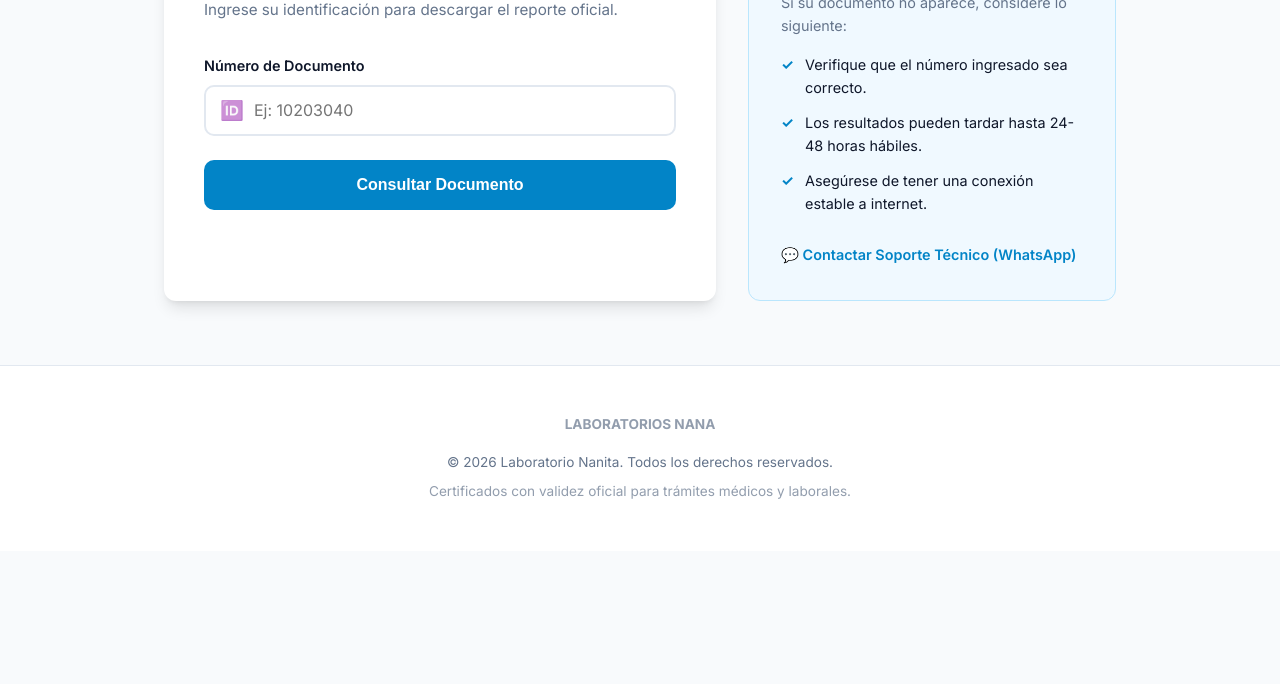
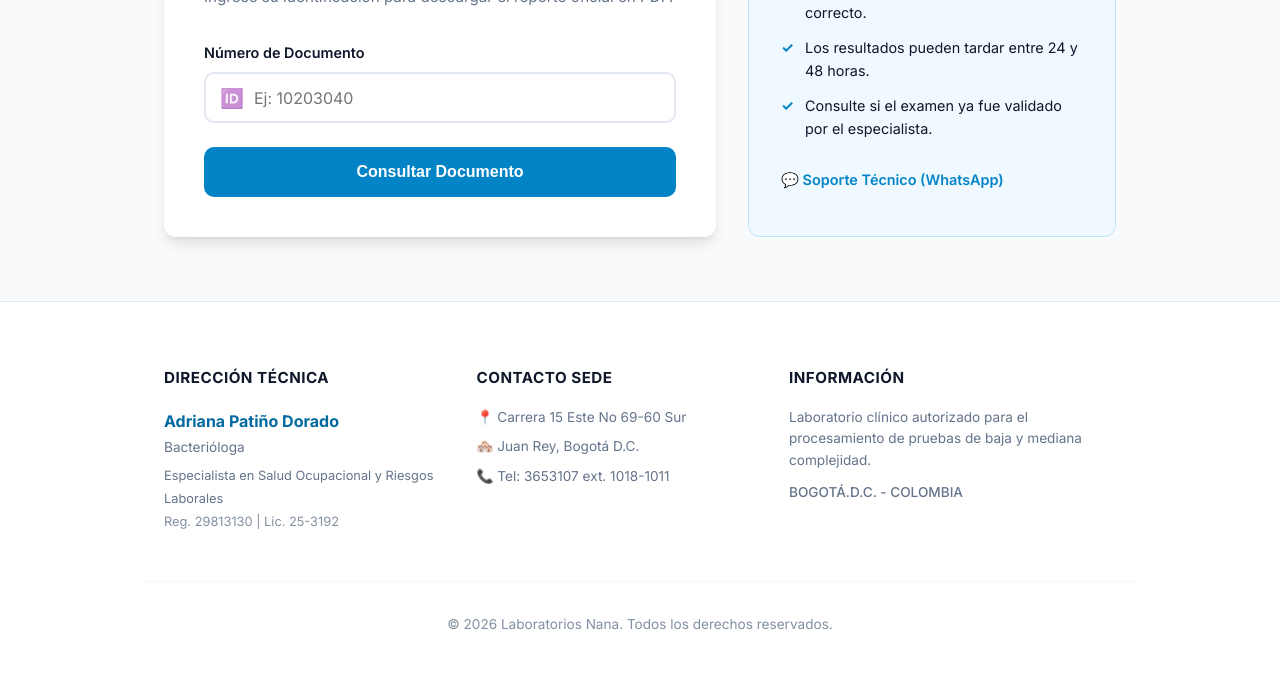
Before and after one commit to jsierrat982/consultacertificados, a plain HTML site: page index.html in a window 1280 px wide. Shown: the part 393-1077 px from the top of the page. Before the commit the page ends 944 px from the top, so only its background shows below. Drawn offline with Linux system fonts and the light colour scheme.

Commit message:
Update index.html

```diff
--- a/index.html
+++ b/index.html
@@ -84,10 +84,6 @@
             font-weight: bold;
         }
 
-        .logo-text strong {
-            color: var(--text-dark);
-        }
-
         /* --- HERO SECTION --- */
         .hero {
             background: linear-gradient(135deg, var(--primary), var(--secondary));
@@ -123,7 +119,6 @@
             .portal-layout {
                 grid-template-columns: 1.5fr 1fr;
             }
-            .hero h1 { font-size: 2.5rem; }
         }
 
         /* --- TARJETA DE BÚSQUEDA --- */
@@ -201,21 +196,15 @@
             font-weight: 700;
             cursor: pointer;
             transition: all 0.2s;
-            display: flex;
-            align-items: center;
-            justify-content: center;
-            gap: 0.5rem;
         }
 
         .btn-submit:hover {
             background: var(--primary-dark);
-            transform: translateY(-1px);
         }
 
         .btn-submit:disabled {
             background: #94a3b8;
             cursor: not-allowed;
-            transform: none;
         }
 
         /* --- MENSAJES DE ESTADO --- */
@@ -285,24 +274,61 @@
             font-size: 0.9rem;
         }
 
-        .support-link:hover {
-            text-decoration: underline;
-        }
-
-        /* --- FOOTER --- */
+        /* --- FOOTER PROFESIONAL --- */
         footer {
             background: var(--white);
-            padding: 3rem 0;
+            padding: 4rem 0 3rem 0;
             margin-top: 4rem;
             border-top: 1px solid #e2e8f0;
-            text-align: center;
             color: var(--text-light);
             font-size: 0.85rem;
         }
 
-        .footer-logo {
+        .footer-grid {
+            display: grid;
+            gap: 2.5rem;
+            grid-template-columns: 1fr;
+        }
+
+        @media (min-width: 768px) {
+            .footer-grid {
+                grid-template-columns: 1fr 1fr 1.2fr;
+                text-align: left;
+            }
+        }
+
+        .footer-section h4 {
+            color: var(--text-dark);
             margin-bottom: 1rem;
-            opacity: 0.7;
+            font-size: 0.95rem;
+            text-transform: uppercase;
+            letter-spacing: 0.5px;
+        }
+
+        .professional-info {
+            line-height: 1.8;
+        }
+
+        .prof-name {
+            color: var(--primary-dark);
+            font-weight: 700;
+            font-size: 1rem;
+            display: block;
+        }
+
+        .contact-item {
+            display: flex;
+            align-items: center;
+            gap: 0.5rem;
+            margin-bottom: 0.5rem;
+        }
+
+        .copyright-bar {
+            margin-top: 3rem;
+            padding-top: 2rem;
+            border-top: 1px solid #f1f5f9;
+            text-align: center;
+            opacity: 0.8;
         }
     </style>
 </head>
@@ -320,18 +346,17 @@
     <header class="hero">
         <div class="container">
             <h1>Portal de Certificados</h1>
-            <p>Sus resultados médicos, siempre a su alcance con total seguridad.</p>
+            <p>Acceda a sus resultados clínicos con total seguridad y confidencialidad.</p>
         </div>
     </header>
 
     <main class="container">
         <div class="portal-layout">
 
-            <!-- Bloque de Búsqueda -->
             <section class="card">
                 <div class="card-header">
                     <h2>Consultar Resultados</h2>
-                    <p>Ingrese su identificación para descargar el reporte oficial.</p>
+                    <p>Ingrese su identificación para descargar el reporte oficial en PDF.</p>
                 </div>
 
                 <form id="search-form">
@@ -339,61 +364,69 @@
                         <label for="doc-id">Número de Documento</label>
                         <div class="input-group">
                             <span class="input-icon">🆔</span>
-                            <input
-                                type="text"
-                                id="doc-id"
-                                placeholder="Ej: 10203040"
-                                required
-                            >
+                            <input type="text" id="doc-id" placeholder="Ej: 10203040" required>
                         </div>
                     </div>
-
-                    <button type="submit" id="submit-btn" class="btn-submit">
-                        Consultar Documento
-                    </button>
+                    <button type="submit" id="submit-btn" class="btn-submit">Consultar Documento</button>
                 </form>
 
                 <div id="status-message" class="status-box"></div>
             </section>
 
-            <!-- Bloque de Soporte -->
             <aside class="help-box">
                 <h3>¿Necesita asistencia?</h3>
-                <p style="font-size: 0.9rem; margin-bottom: 1rem; color: var(--text-light);">
-                    Si su documento no aparece, considere lo siguiente:
-                </p>
                 <ul>
                     <li>Verifique que el número ingresado sea correcto.</li>
-                    <li>Los resultados pueden tardar hasta 24-48 horas hábiles.</li>
-                    <li>Asegúrese de tener una conexión estable a internet.</li>
+                    <li>Los resultados pueden tardar entre 24 y 48 horas.</li>
+                    <li>Consulte si el examen ya fue validado por el especialista.</li>
                 </ul>
-                <!-- Vínculo de WhatsApp actualizado -->
-                <a href="https://wa.me/573155257405" target="_blank" rel="noopener noreferrer" class="support-link">💬 Contactar Soporte Técnico (WhatsApp)</a>
+                <a href="https://wa.me/573155257405" target="_blank" rel="noopener noreferrer" class="support-link">💬 Soporte Técnico (WhatsApp)</a>
             </aside>
 
         </div>
     </main>
 
     <footer>
-        <div class="container">
-            <div class="footer-logo">
-                <strong>LABORATORIOS NANA</strong>
+        <div class="container footer-grid">
+
+            <!-- Datos de la Bacterióloga -->
+            <div class="footer-section">
+                <h4>Dirección Técnica</h4>
+                <div class="professional-info">
+                    <span class="prof-name">Adriana Patiño Dorado</span>
+                    <p>Bacterióloga</p>
+                    <p style="font-size: 0.8rem; margin-top: 4px;">Especialista en Salud Ocupacional y Riesgos Laborales</p>
+                    <p style="font-size: 0.8rem; opacity: 0.8;">Reg. 29813130 | Lic. 25-3192</p>
+                </div>
             </div>
-            <p>&copy; 2026 Laboratorio Nanita. Todos los derechos reservados.</p>
-            <p style="margin-top: 0.5rem; opacity: 0.7;">
-                Certificados con validez oficial para trámites médicos y laborales.
-            </p>
+
+            <!-- Datos de Contacto Sede -->
+            <div class="footer-section">
+                <h4>Contacto Sede</h4>
+                <div class="contact-item">📍 Carrera 15 Este No 69-60 Sur</div>
+                <div class="contact-item">🏘️ Juan Rey, Bogotá D.C.</div>
+                <div class="contact-item">📞 Tel: 3653107 ext. 1018-1011</div>
+            </div>
+
+            <!-- Información Legal -->
+            <div class="footer-section">
+                <h4>Información</h4>
+                <p>Laboratorio clínico autorizado para el procesamiento de pruebas de baja y mediana complejidad.</p>
+                <p style="margin-top: 10px; font-weight: 500;">BOGOTÁ.D.C. - COLOMBIA</p>
+            </div>
+        </div>
+
+        <div class="container copyright-bar">
+            <p>&copy; 2026 Laboratorios Nana. Todos los derechos reservados.</p>
         </div>
     </footer>
 
     <script>
-        // LÓGICA DE FUNCIONAMIENTO
         const searchForm = document.getElementById('search-form');
         const statusMessage = document.getElementById('status-message');
         const submitBtn = document.getElementById('submit-btn');
         const docInput = document.getElementById('doc-id');
 
-        // IMPORTANTE: Ruta de la carpeta en GitHub
         const PDF_FOLDER_PATH = './Documentos/';
 
         const showFeedback = (text, type) => {
@@ -405,34 +438,26 @@
             try {
                 const response = await fetch(url, { method: 'HEAD', cache: 'no-cache' });
                 return response.ok;
-            } catch (e) {
-                return false;
-            }
+            } catch (e) { return false; }
         };
 
         searchForm.addEventListener('submit', async (e) => {
             e.preventDefault();
-
             const docId = docInput.value.trim();
             if (!docId) return;
 
-            // UI Loading
             statusMessage.className = 'status-box';
             submitBtn.disabled = true;
-            submitBtn.textContent = 'Buscando en base de datos...';
+            submitBtn.textContent = 'Verificando archivo...';
 
-            const fileName = `${docId}.pdf`;
-            const fileUrl = `${PDF_FOLDER_PATH}${fileName}`;
-
+            const fileUrl = `${PDF_FOLDER_PATH}${docId}.pdf`;
             const exists = await verifyFile(fileUrl);
 
             if (exists) {
-                showFeedback('¡Documento encontrado! Abriendo PDF...', 'success');
-                setTimeout(() => {
-                    window.open(fileUrl, '_blank');
-                }, 800);
+                showFeedback('Documento encontrado. Abriendo...', 'success');
+                setTimeout(() => { window.open(fileUrl, '_blank'); }, 800);
             } else {
-                showFeedback(`No se encontró un certificado para el número: ${docId}. Por favor, verifíquelo.`, 'error');
+                showFeedback(`No se encontró el certificado ${docId}.pdf en la carpeta de Documentos.`, 'error');
             }
 
             submitBtn.disabled = false;
```
